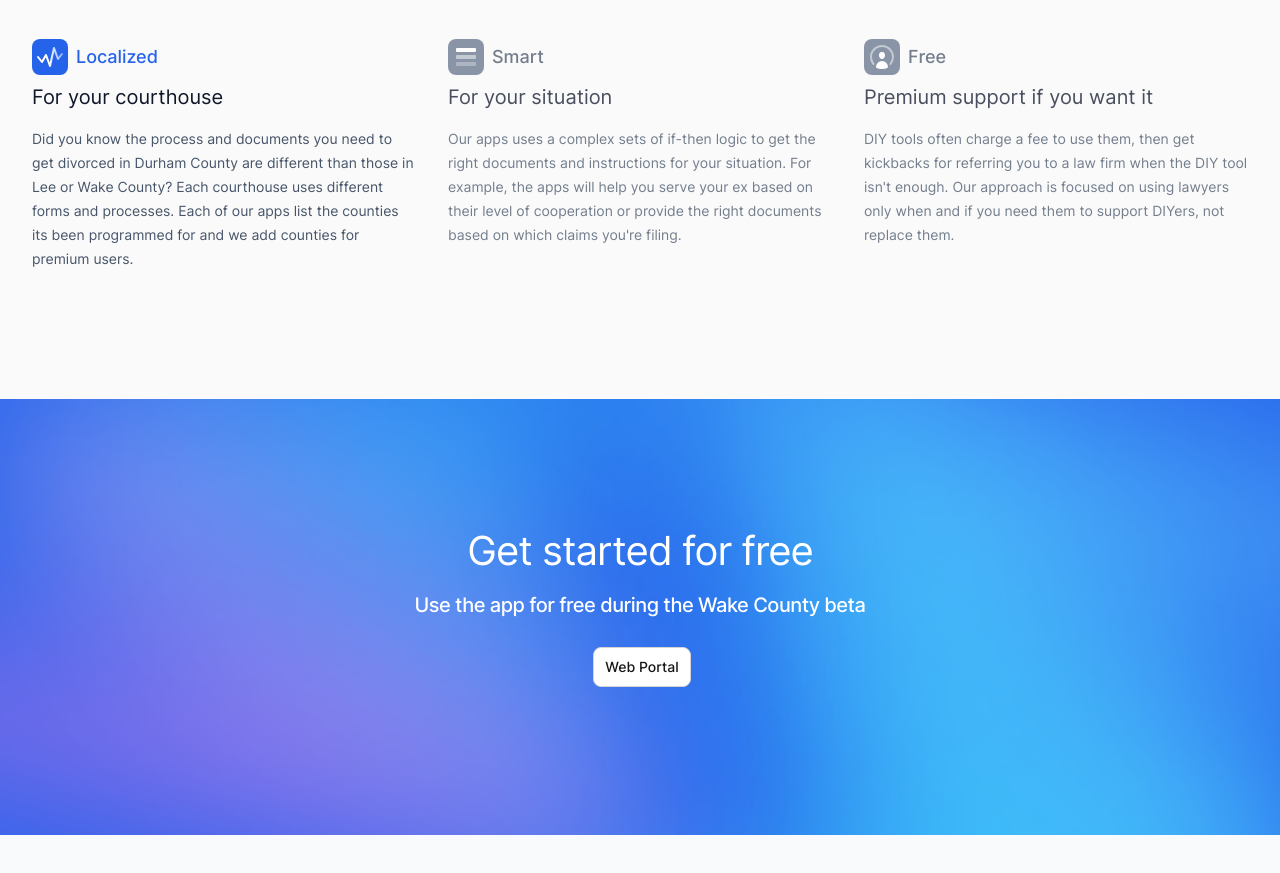
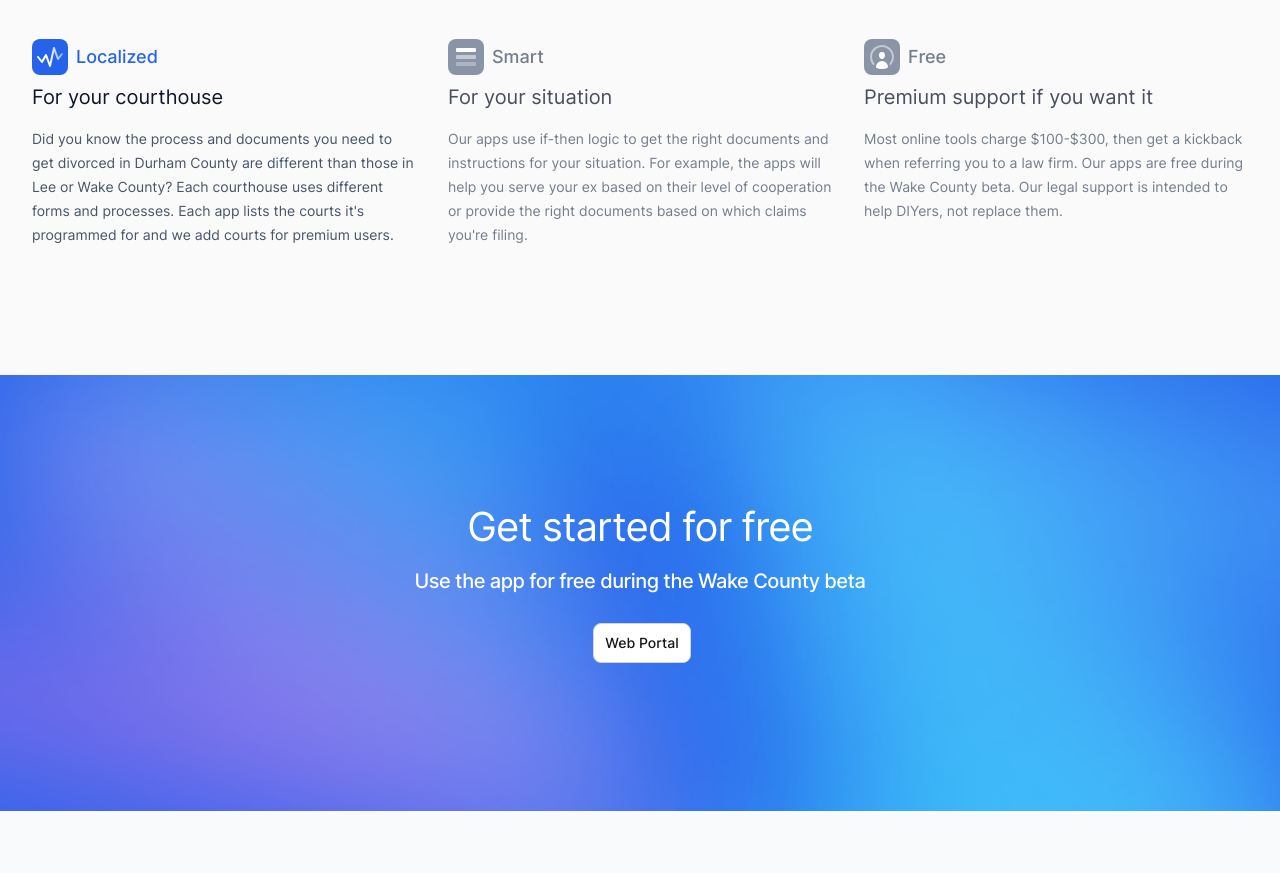
Before and after one commit to David44357/KingLawWebsite, a Next.js app: page /prometheus in a window 1280 px wide. Shown: the part 2220-3093 px from the top of the page. Built offline with nearby package versions, Linux system fonts and the light colour scheme.

Commit message:
Update PromSecondaryFeatures.jsx

```diff
--- a/src/components/PromSecondaryFeatures.jsx
+++ b/src/components/PromSecondaryFeatures.jsx
@@ -15,7 +15,7 @@ const features = [
     name: 'Localized',
     summary: 'For your courthouse',
     description:
-      'Did you know the process and documents you need to get divorced in Durham County are different than those in Lee or Wake County? Each courthouse uses different forms and processes. Each of our apps list the counties its been programmed for and we add counties for premium users.',
+      'Did you know the process and documents you need to get divorced in Durham County are different than those in Lee or Wake County? Each courthouse uses different forms and processes. Each app lists the courts it\'s programmed for and we add courts for premium users.',
 
     icon: function ReportingIcon() {
       let id = useId()
@@ -50,7 +50,7 @@ const features = [
     summary:
       'For your situation',
     description:
-      'Our apps uses a complex sets of if-then logic to get the right documents and instructions for your situation. For example, the apps will help you serve your ex based on their level of cooperation or provide the right documents based on which claims you\'re filing.',
+      'Our apps use if-then logic to get the right documents and instructions for your situation. For example, the apps will help you serve your ex based on their level of cooperation or provide the right documents based on which claims you\'re filing.',
     image: screenshotInventory,
     icon: function InventoryIcon() {
       return (
@@ -78,7 +78,7 @@ const features = [
     summary:
       'Premium support if you want it',
     description:
-      'DIY tools often charge a fee to use them, then get kickbacks for referring you to a law firm when the DIY tool isn\'t enough. Our approach is focused on using lawyers only when and if you need them to support DIYers, not replace them.',
+      'Most online tools charge $100-$300, then get a kickback when referring you to a law firm. Our apps are free during the Wake County beta. Our legal support is intended to help DIYers, not replace them.',
     image: screenshotContacts,
     icon: function ContactsIcon() {
       return (
```
